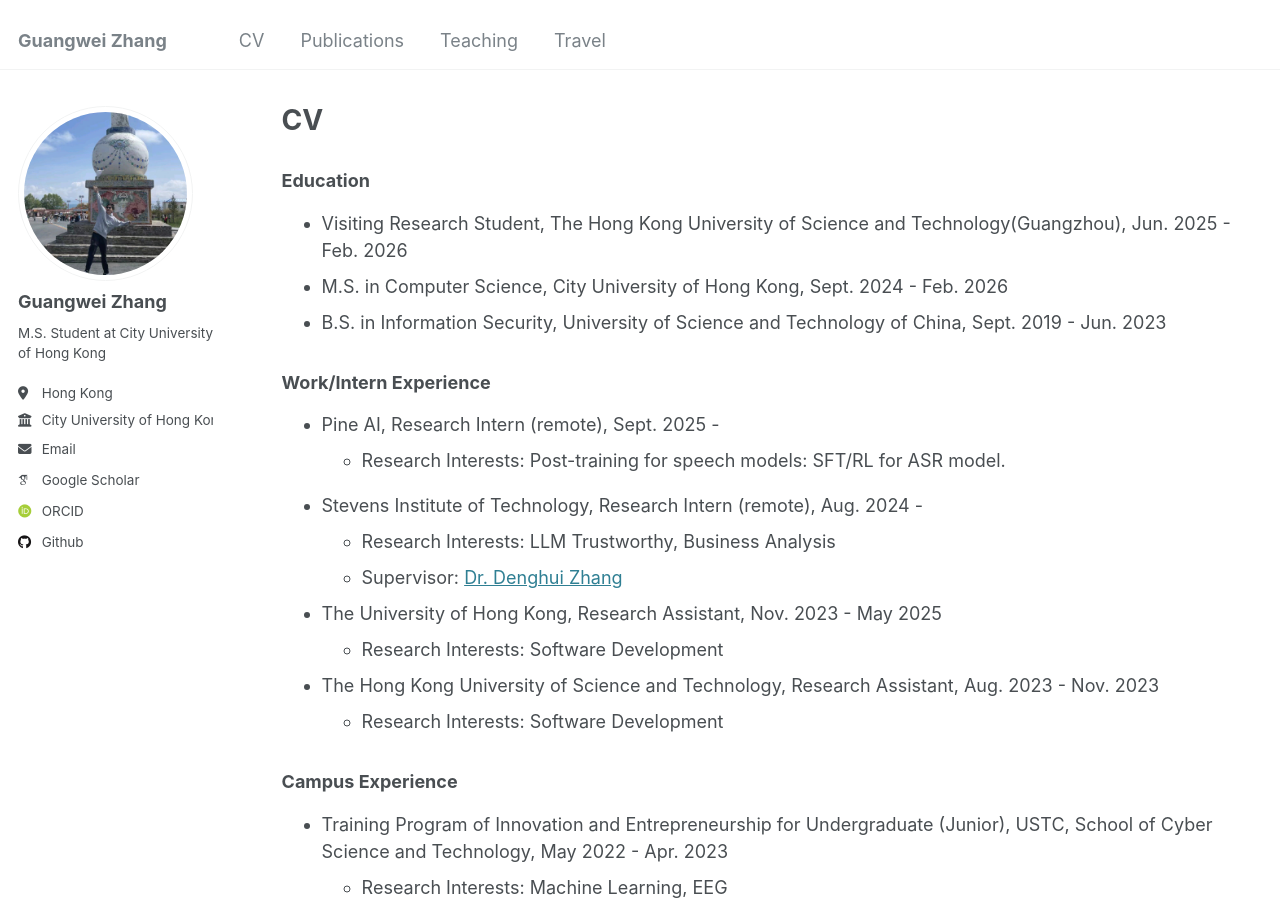
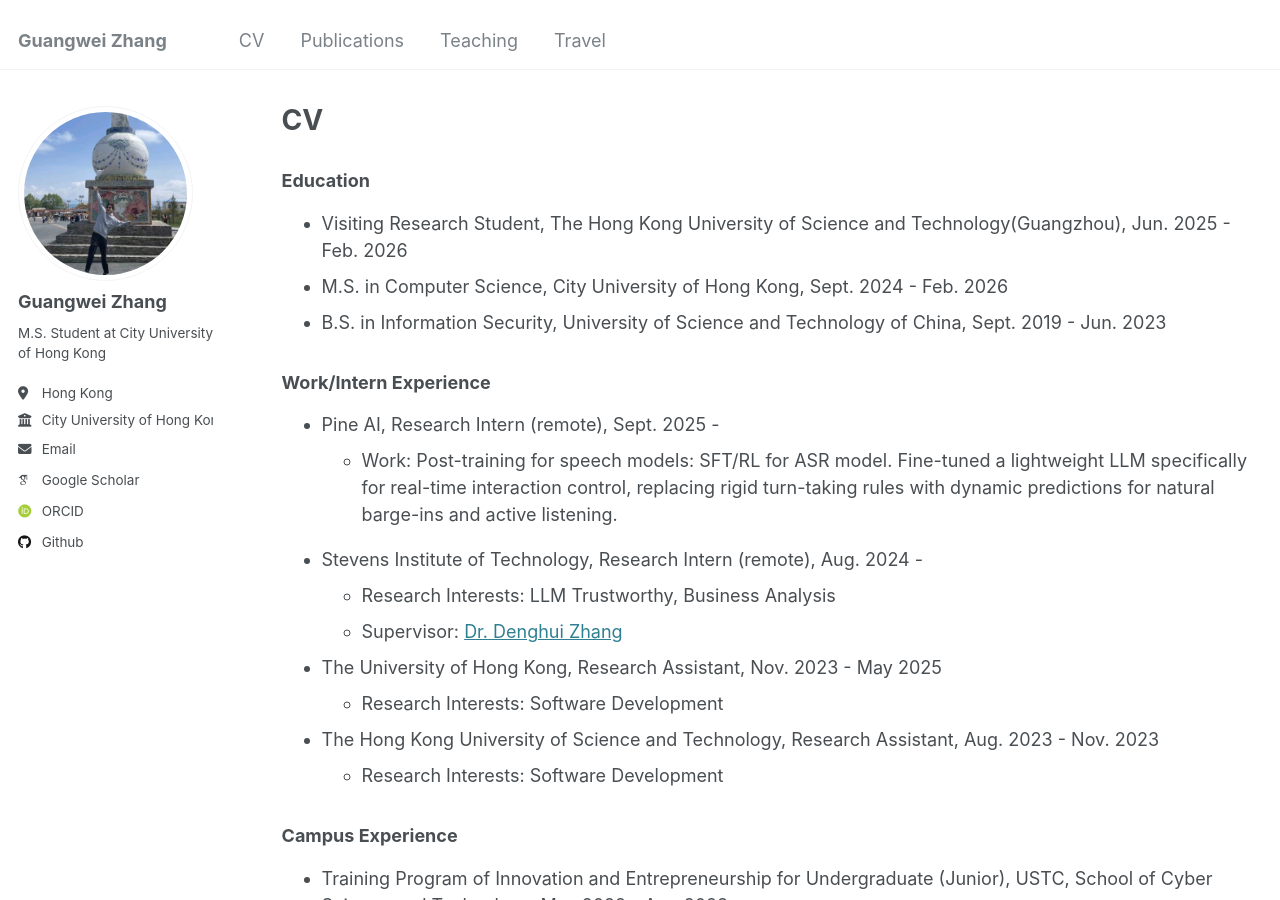
Before and after one commit to changhu73/changhu73.github.io, a Jekyll site: the page built from _pages/cv.md, in a window 1280 px wide and 900 px high. Built offline with Jekyll 4.4.1, drawn with Linux system fonts in a browser that asks for light colours; some web fonts are replaced.

Commit message:
Update cv.md

```diff
--- a/_pages/cv.md
+++ b/_pages/cv.md
@@ -18,7 +18,7 @@ redirect_from:
 ### Work/Intern Experience
 
 * Pine AI, Research Intern (remote), Sept. 2025 -
-  *  Research Interests: Post-training for speech models: SFT/RL for ASR model.
+  *  Work: Post-training for speech models: SFT/RL for ASR model. Fine-tuned a lightweight LLM specifically for real-time interaction control, replacing rigid turn-taking rules with dynamic predictions for natural barge-ins and active listening.
 
 <!-- * The Guangdong Institute of Intelligence Science and Technology, Research Intern, Jun 2025 - Sept. 2025
   *  Research Interests: 3D Printable Brain Atlas
```
